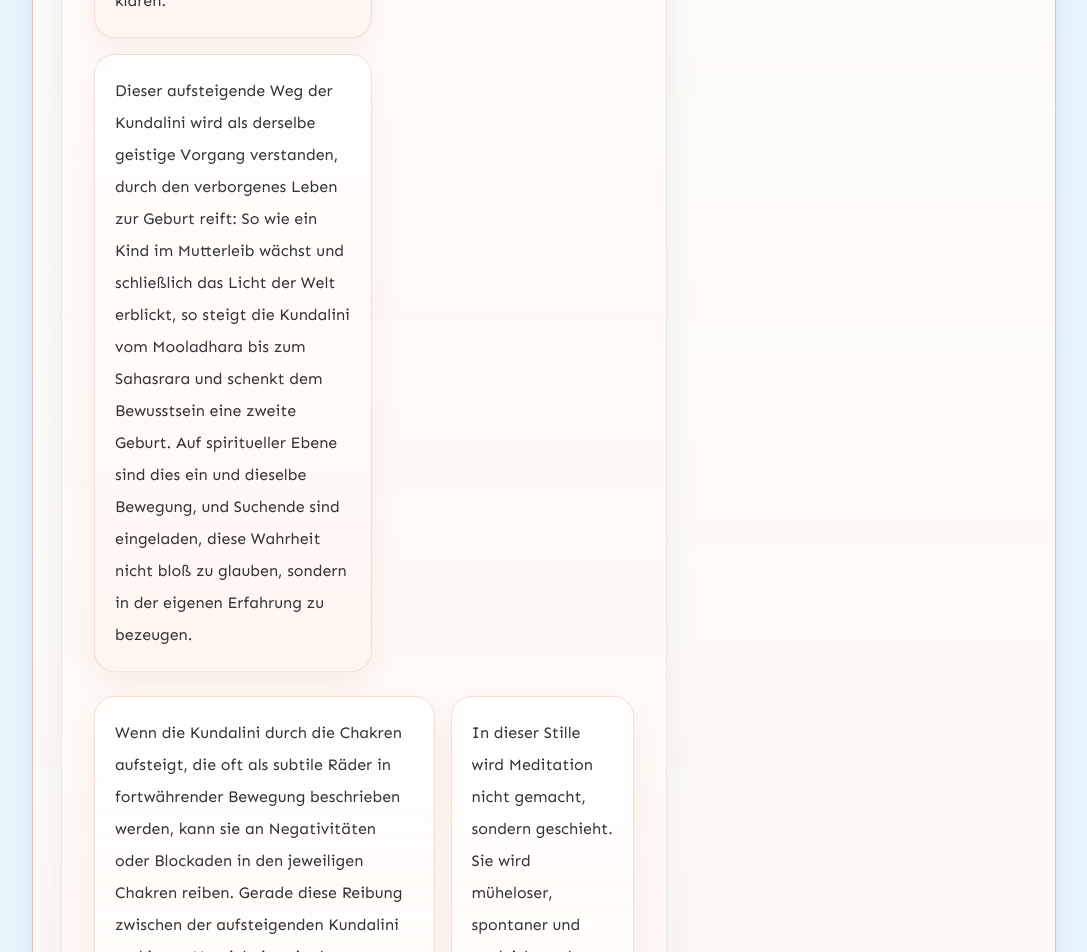
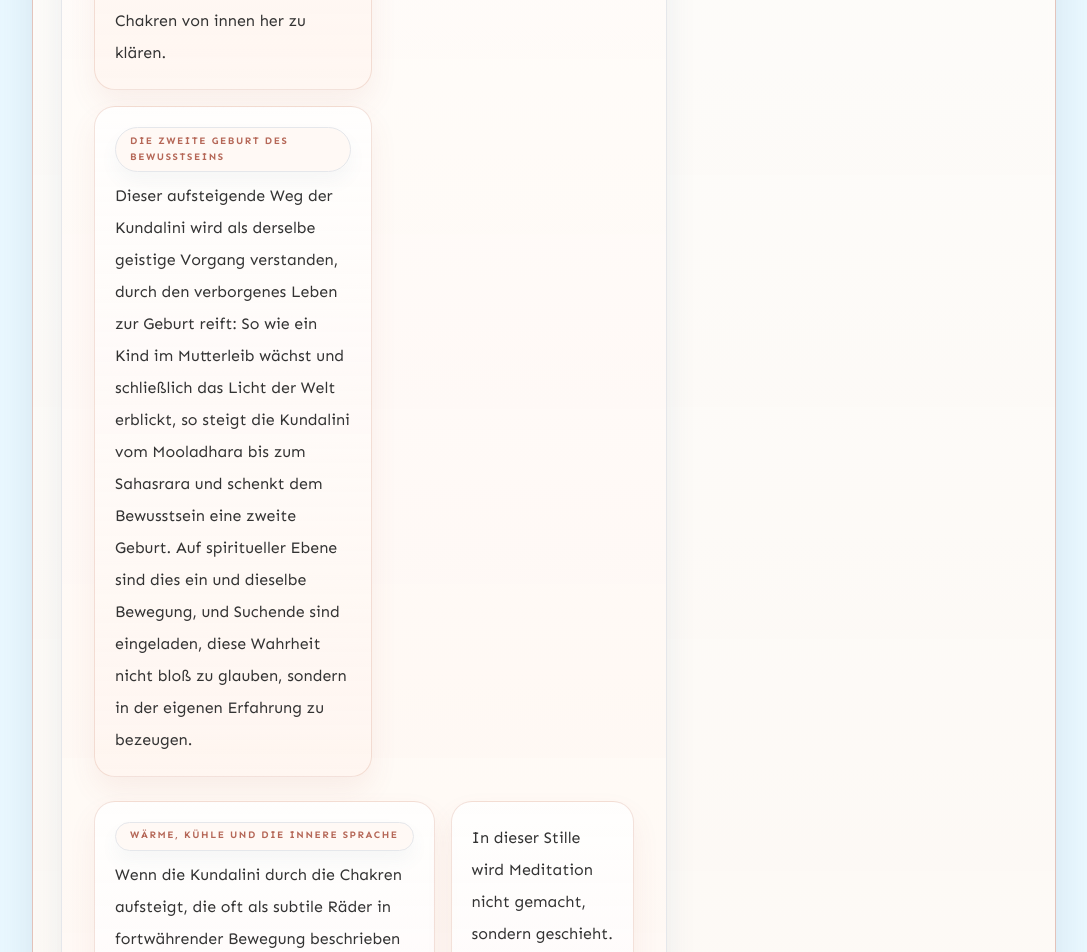
Before and after one commit to nneupane1/Sahaja-Yoga-Munich, a React (Vite) app in the folder modern-website/: page / in a window 1280 px wide. Shown: the part 3640-4592 px from the top of the page, without its empty margins (96-1183 px from the left). Built offline with nearby package versions, Linux system fonts and the light colour scheme.

Commit message:
Add title pill to subtle sensation paragraph

```diff
--- a/modern-website/src/components/IntroSection.tsx
+++ b/modern-website/src/components/IntroSection.tsx
@@ -16,6 +16,9 @@ const IntroSection: React.FC = () => {
           meaningCard: {
             founder: 'Begründet von Shri Mataji Nirmala Devi',
             title: 'Saha + Ja + Yoga',
+            firstParagraphLabel: 'Kundalini und das innere Universum',
+            secondParagraphLabel: 'Die zweite Geburt des Bewusstseins',
+            thirdParagraphLabel: 'Wärme, Kühle und die innere Sprache',
             lines: [
               {
                 term: 'Saha',
@@ -92,6 +95,9 @@ const IntroSection: React.FC = () => {
           meaningCard: {
             founder: 'Founded by Shri Mataji Nirmala Devi',
             title: 'Saha + Ja + Yoga',
+            firstParagraphLabel: 'Kundalini and the Inner Universe',
+            secondParagraphLabel: 'The Second Birth of Consciousness',
+            thirdParagraphLabel: 'Heat, Coolness and the Inner Language',
             lines: [
               {
                 term: 'Saha',
@@ -223,14 +229,26 @@ const IntroSection: React.FC = () => {
 
                 <div className="mt-8 grid gap-6 lg:grid-cols-[1.26fr_0.74fr] xl:grid-cols-[1.3fr_0.7fr]">
                   <div className="space-y-4">
-                    {copy.meaningCard.paragraphs.slice(0, 2).map(paragraph => (
+                    {copy.meaningCard.paragraphs.slice(0, 2).map((paragraph, index) => {
+                      const paragraphLabel =
+                        index === 0
+                          ? copy.meaningCard.firstParagraphLabel
+                          : copy.meaningCard.secondParagraphLabel;
+
+                      return (
                         <article
                           key={paragraph}
                           className="warm-hover-glow rounded-[1.3rem] border border-[#d8a08d]/30 bg-[linear-gradient(180deg,rgba(255,255,255,0.84),rgba(255,244,238,0.66))] p-4 shadow-[0_14px_28px_rgba(179,93,76,0.08)] sm:p-5"
                         >
+                          <div className="mb-2 flex justify-center">
+                            <span className="inline-flex items-center rounded-full border border-[#b35d4c]/22 bg-[rgba(255,249,245,0.92)] px-3.5 py-[0.34rem] text-[0.62rem] font-semibold uppercase tracking-[0.16em] text-[#b56757] shadow-[0_10px_18px_rgba(72,110,140,0.05)]">
+                              {paragraphLabel}
+                            </span>
+                          </div>
                         <p className="text-[1rem] leading-8 text-[#333333]">{paragraph}</p>
                         </article>
-                    ))}
+                      );
+                    })}
                   </div>
 
                   <div className="self-start justify-self-end w-full max-w-[21.5rem] space-y-4">
@@ -259,6 +277,13 @@ const IntroSection: React.FC = () => {
                         key={paragraph}
                         className="warm-hover-glow rounded-[1.3rem] border border-[#d8a08d]/30 bg-[linear-gradient(180deg,rgba(255,255,255,0.84),rgba(255,244,238,0.66))] p-4 shadow-[0_14px_28px_rgba(179,93,76,0.08)] sm:p-5"
                       >
+                        {index === 0 ? (
+                          <div className="mb-2 flex justify-center">
+                            <span className="inline-flex items-center rounded-full border border-[#b35d4c]/22 bg-[rgba(255,249,245,0.92)] px-3.5 py-[0.34rem] text-[0.62rem] font-semibold uppercase tracking-[0.16em] text-[#b56757] shadow-[0_10px_18px_rgba(72,110,140,0.05)]">
+                              {copy.meaningCard.thirdParagraphLabel}
+                            </span>
+                          </div>
+                        ) : null}
                         <p className="text-[1rem] leading-8 text-[#333333]">{paragraph}</p>
                         {locale === 'de' && index === 0 ? (
                           <div className="mt-5 rounded-[1.15rem] border border-[#b35d4c]/22 bg-[linear-gradient(135deg,rgba(255,249,245,0.98),rgba(255,255,255,0.9))] p-4 shadow-[0_12px_24px_rgba(72,110,140,0.08)]">
```
Lines whose indentation alone changed are shown as unchanged.
